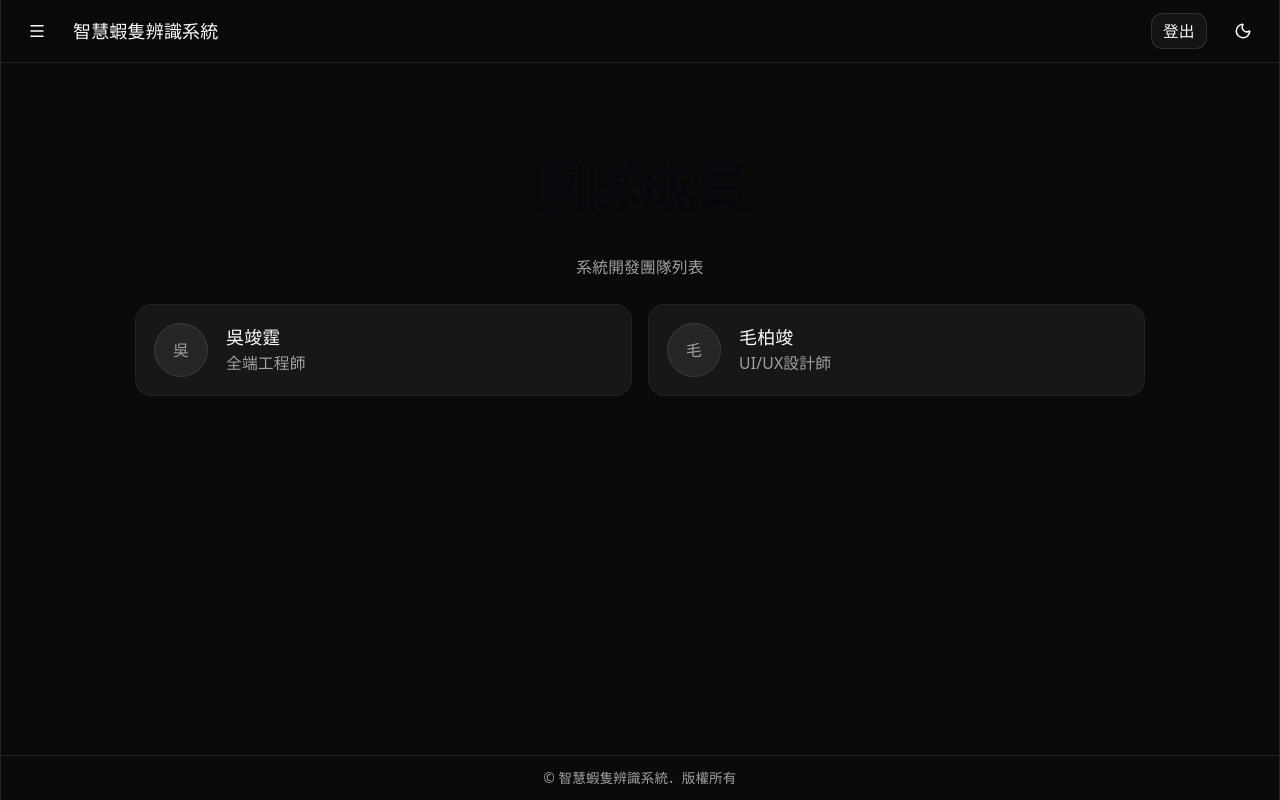
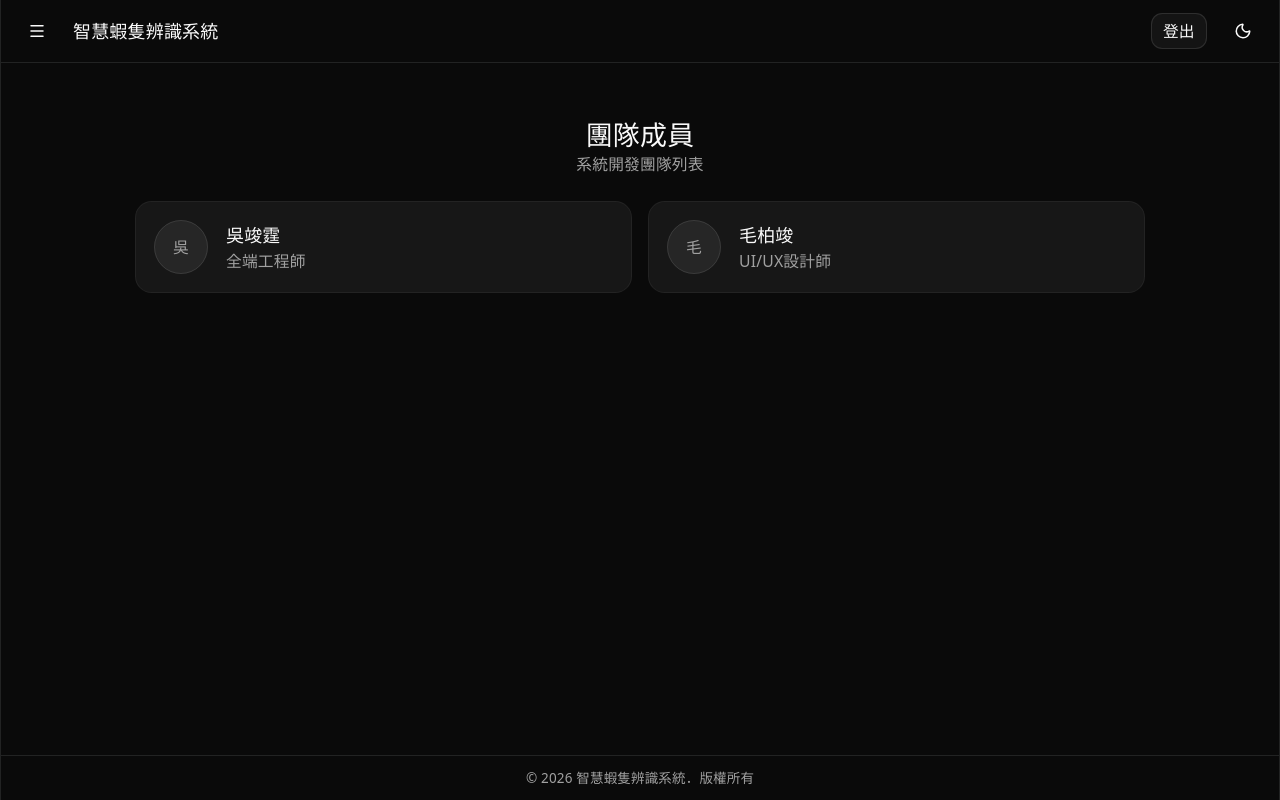
Before and after one commit to NxBLANKxN/Dynamic_Web, a React (Vite) app in the folder SSSTI_Web/: page /members in a window 1280 px wide. Built offline with nearby package versions, Linux system fonts and the light colour scheme; sample sign-in values are in the browser's storage.

Commit message:
fix: fix code

```diff
--- a/SSSTI_Web/src/layouts/Footer.tsx
+++ b/SSSTI_Web/src/layouts/Footer.tsx
@@ -1,7 +1,7 @@
 export default function Footer() {
   return (
     <footer className="h-10 border-t flex items-center justify-center text-xs text-muted-foreground">
-      © 智慧蝦隻辨識系統．版權所有
+      © 2026 智慧蝦隻辨識系統．版權所有
     </footer>
   )
 }
--- a/SSSTI_Web/src/layouts/Sidebar.tsx
+++ b/SSSTI_Web/src/layouts/Sidebar.tsx
@@ -26,7 +26,7 @@ export default function Sidebar({
 
       <div className="space-y-2 p-3">
 
-        <Button variant="ghost" className="w-full justify-start">
+        <Button variant="ghost" className="w-full justify-start" onClick={() => window.location.href="/dashboard"}>
           🏠 主頁
         </Button>
 
--- a/SSSTI_Web/src/pages/Members.tsx
+++ b/SSSTI_Web/src/pages/Members.tsx
@@ -2,13 +2,14 @@ import { Card, CardHeader, CardTitle } from "@/components/ui/card"
 import { Avatar, AvatarFallback } from "@/components/ui/avatar"
 
 type Member = {
+  id:number
   name: string
   role: string
 }
 
 const members: Member[] = [
-  { name: "吳竣霆", role: "全端工程師" },
-  { name: "毛柏竣", role: "UI/UX設計師" },
+  { id:1,name: "吳竣霆", role: "全端工程師" },
+  { id:2,name: "毛柏竣", role: "UI/UX設計師" },
 ]
 
 export default function Members() {
@@ -17,7 +18,7 @@ export default function Members() {
 
       {/* Title（可置中） */}
       <div className="text-center mb-6">
-        <h1 className="text-2xl font-bold">團隊成員</h1>
+        <p className="text-2xl font-bold ">團隊成員</p>
         <p className="text-muted-foreground text-sm">
           系統開發團隊列表
         </p>
--- a/SSSTI_Web/tsconfig.app.json
+++ b/SSSTI_Web/tsconfig.app.json
@@ -1,6 +1,7 @@
 {
   "compilerOptions": {
     "tsBuildInfoFile": "./node_modules/.tmp/tsconfig.app.tsbuildinfo",
+    "ignoreDeprecations": "6.0",
     "target": "es2023",
     "lib": [
       "ES2023",
```
